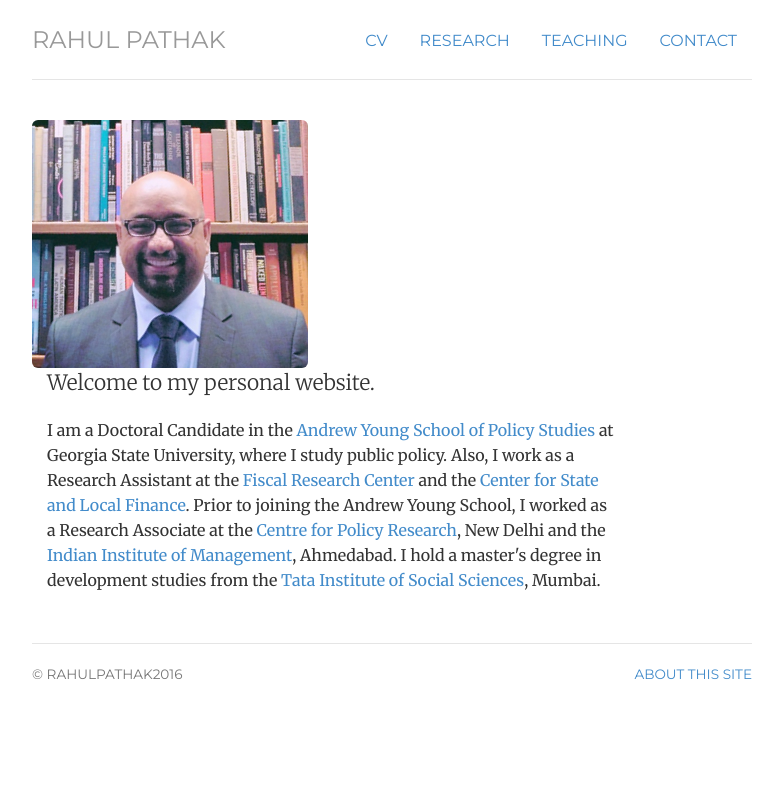
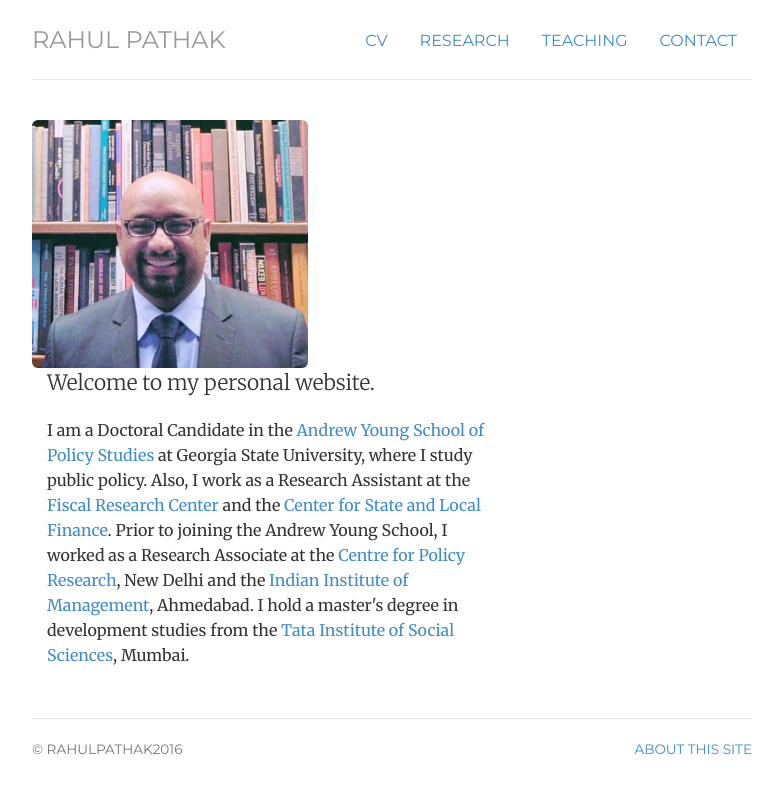
Before and after one commit to pathak-rahul/pathak-rahul.github.io, a Jekyll site: the page built from index.html, in a window 1280 px wide. Shown: the top 793 px of the page, without its empty margins (248-1031 px from the left). Built offline with Jekyll 4.4.1, drawn with Linux system fonts in a browser that asks for light colours.

Commit message:
Update index.html

```diff
--- a/index.html
+++ b/index.html
@@ -9,10 +9,10 @@
 
 <!-- <div class="jumbotron"> -->
 <div class="row marketing">
-	<div class="col-sm-"5>
+	<div class="col-sm-"4">
 	<img  class="img-rounded" alt="Rahul Pathak" src="img/rpathak.png">
 	</div>
-	<div itemscope itemtype="http://data-vocabulary.org/Person" class="col-sm-10">
+	<div itemscope itemtype="http://data-vocabulary.org/Person" class="col-sm-8">
 
 	<p class="lead"> Welcome to my personal website.
 
```
